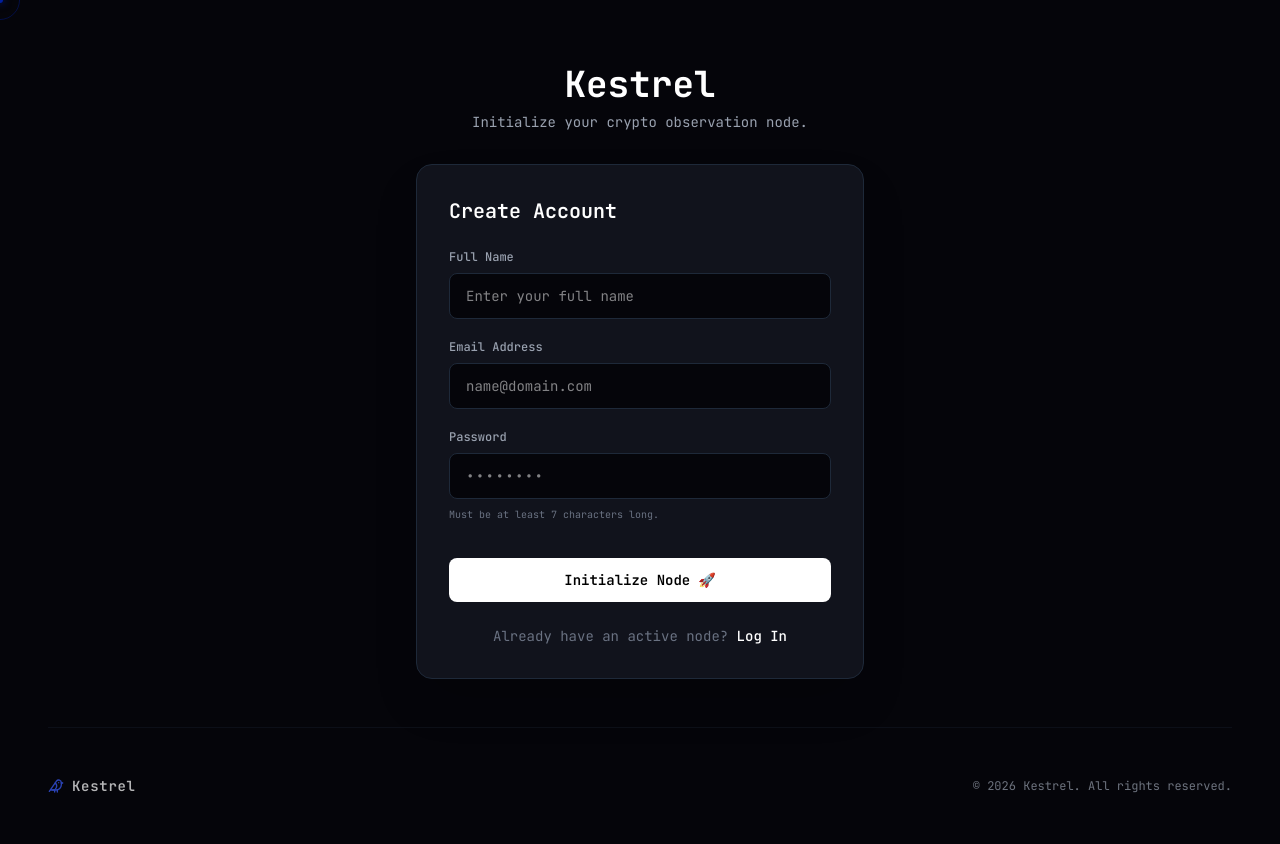
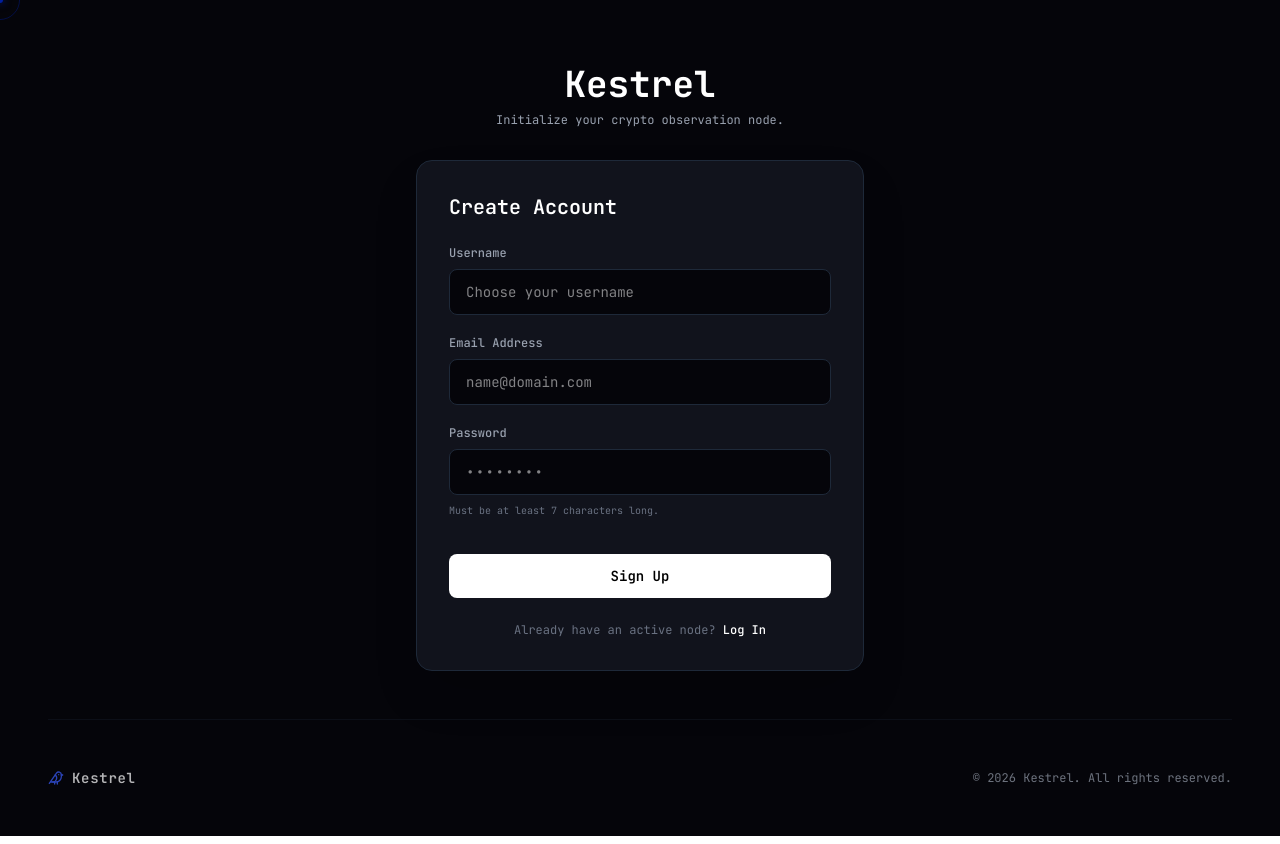
Before and after one commit to saiiie/Kestrel, a React (Vite) app in the folder frontend/: page /register in a window 1280 px wide. Built offline with nearby package versions, Linux system fonts and the light colour scheme.

Commit message:
style: adjusted text and component scaling across multiple screens

```diff
--- a/frontend/src/components/AlertsTable.jsx
+++ b/frontend/src/components/AlertsTable.jsx
@@ -47,7 +47,7 @@ const AlertsTable = memo(({ rules, livePrices, onOpenNewAlert, onEditAlert, onDe
                         <tbody className="divide-y divide-gray-800/30">
                             {currentRules.length === 0 ? (
                                 <tr>
-                                    <td colSpan="5" className="py-12 text-center text-gray-500">
+                                    <td colSpan="5" className="py-12 text-center text-sm text-gray-500">
                                         No alerts configured yet. Click 'New Alert' to start monitoring.
                                     </td>
                                 </tr>
--- a/frontend/src/components/ProfileSettingsCard.jsx
+++ b/frontend/src/components/ProfileSettingsCard.jsx
@@ -30,7 +30,7 @@ const ProfileSettingsCard = ({ initialData }) => {
         <div ref={cardRef} className="bg-[#0F111A] rounded-xl border border-gray-800/50 p-8 shadow-xl">
             <div className="flex items-center mb-8">
                 <svg className="w-5 h-5 text-indigo-400 mr-3" fill="none" stroke="currentColor" viewBox="0 0 24 24"><path strokeLinecap="round" strokeLinejoin="round" strokeWidth="2" d="M16 7a4 4 0 11-8 0 4 4 0 018 0zM12 14a7 7 0 00-7 7h14a7 7 0 00-7-7z" /></svg>
-                <h2 className="text-xl font-bold text-white tracking-wide">Profile Settings</h2>
+                <h2 className="text-lg font-bold text-white tracking-wide">Profile Settings</h2>
             </div>
 
             <div className="space-y-6">
--- a/frontend/src/components/Sidebar.jsx
+++ b/frontend/src/components/Sidebar.jsx
@@ -7,7 +7,7 @@ const Sidebar = () => {
     const { logout } = useAuth();
     // Helper function to handle the active vs inactive wrapper classes
     const navLinkClasses = ({ isActive }) =>
-        `flex items-center px-6 py-3 transition-all group border-l-4 ${isActive
+        `flex items-center px-6 py-3 text-sm transition-all group border-l-4 ${isActive
             ? 'bg-[#1A1D2D] text-white border-indigo-500'
             : 'text-gray-400 hover:text-white hover:bg-[#1A1D2D] border-transparent'
         }`;
@@ -18,10 +18,10 @@ const Sidebar = () => {
             {/* Brand Header */}
             <div className="p-6">
                 <div className="flex items-center space-x-2 text-indigo-500 mb-1">
-                    <Bird size={24} strokeWidth={2.5} />
-                    <h1 className="text-xl font-bold tracking-wider text-white">Kestrel</h1>
+                    <Bird size={20} strokeWidth={2.5} />
+                    <h1 className="text-lg font-bold tracking-wider text-white">Kestrel</h1>
                 </div>
-                <p className="text-xs text-gray-500">v1.0.4-Celestial</p>
+                <p className="text-[10px] text-gray-500">v1.0.4-Celestial</p>
             </div>
 
             {/* Navigation Links */}
@@ -54,7 +54,7 @@ const Sidebar = () => {
             <div className="p-6 mb-4">
                 <button
                     onClick={logout}
-                    className="flex items-center text-gray-400 hover:text-red-400 transition-colors group"
+                    className="flex items-center text-sm text-gray-400 hover:text-red-400 transition-colors group"
                 >
                     <LogOut size={18} className="mr-3" />
                     <span className="font-medium">Log Out</span>
--- a/frontend/src/components/Topbar.jsx
+++ b/frontend/src/components/Topbar.jsx
@@ -1,19 +1,16 @@
 import React from 'react';
+import { useAuth } from '../context/AuthContext';
 
 const Topbar = () => {
+    const { user } = useAuth();
+    const firstName = user?.username ? user.username.split(' ')[0] : 'Observer';
+
     return (
         <header className="h-20 px-8 flex items-center justify-end border-b border-gray-800/20 bg-[#090A11]">
             <div className="flex items-center space-x-4">
                 <span className="text-sm font-medium text-gray-300">
-                    Welcome back, <span className="text-white font-semibold">Observer</span>
+                    Welcome back, <span className="text-white font-semibold">{firstName}</span>
                 </span>
-
-                {/* User Avatar Placeholder */}
-                <div className="w-8 h-8 rounded-full bg-[#1A1D2D] border border-gray-700 flex items-center justify-center text-gray-400 hover:text-white hover:border-gray-500 cursor-pointer transition-all">
-                    <svg className="w-4 h-4" fill="none" stroke="currentColor" viewBox="0 0 24 24">
-                        <path strokeLinecap="round" strokeLinejoin="round" strokeWidth="2" d="M16 7a4 4 0 11-8 0 4 4 0 018 0zM12 14a7 7 0 00-7 7h14a7 7 0 00-7-7z" />
-                    </svg>
-                </div>
             </div>
         </header>
     );
--- a/frontend/src/pages/Login.jsx
+++ b/frontend/src/pages/Login.jsx
@@ -38,7 +38,7 @@ const Login = () => {
             <div className="flex-grow flex flex-col justify-center items-center py-12">
                 <div className="text-center mb-8">
                     <h1 className="text-4xl font-bold text-white mb-2">Kestrel</h1>
-                    <p className="text-gray-400 text-sm">Welcome Back — Access your crypto dashboard</p>
+                    <p className="text-gray-400 text-xs">Welcome Back — Access your crypto dashboard</p>
                 </div>
 
                 <div className="w-full max-w-md bg-[#11131C] rounded-2xl border border-gray-800 p-8 shadow-2xl">
@@ -95,7 +95,7 @@ const Login = () => {
                     </form>
 
                     <div className="mt-6 text-center">
-                        <p className="text-sm text-gray-500">
+                        <p className="text-xs text-gray-500">
                             Don't have an account? <Link to="/register" className="text-white hover:underline font-medium">Sign Up</Link>
                         </p>
                     </div>
--- a/frontend/src/pages/Register.jsx
+++ b/frontend/src/pages/Register.jsx
@@ -45,7 +45,7 @@ const Register = () => {
             <div className="flex-grow flex flex-col justify-center items-center py-12">
                 <div className="text-center mb-8">
                     <h1 className="text-4xl font-bold text-white mb-2">Kestrel</h1>
-                    <p className="text-gray-400 text-sm">Initialize your crypto observation node.</p>
+                    <p className="text-gray-400 text-xs">Initialize your crypto observation node.</p>
                 </div>
 
                 <div className="w-full max-w-md bg-[#11131C] rounded-2xl border border-gray-800 p-8 shadow-2xl">
@@ -59,13 +59,13 @@ const Register = () => {
 
                     <form onSubmit={handleSubmit} className="space-y-5">
                         <div>
-                            <label className="block text-xs font-medium text-gray-400 mb-2">Full Name</label>
+                            <label className="block text-xs font-medium text-gray-400 mb-2">Username</label>
                             <input
                                 type="text"
                                 value={name}
                                 onChange={(e) => setName(e.target.value)}
                                 className="w-full bg-[#05050A] border border-gray-800 rounded-lg px-4 py-3 text-white text-sm focus:outline-none focus:border-indigo-500 transition-colors"
-                                placeholder="Enter your full name"
+                                placeholder="Choose your username"
                                 required
                             />
                         </div>
@@ -108,8 +108,7 @@ const Register = () => {
                                     </svg>
                                 ) : (
                                     <>
-                                        <span>Initialize Node</span>
-                                        <span>🚀</span>
+                                        <span>Sign Up</span>
                                     </>
                                 )}
                             </button>
@@ -117,7 +116,7 @@ const Register = () => {
                     </form>
 
                     <div className="mt-6 text-center">
-                        <p className="text-sm text-gray-500">
+                        <p className="text-xs text-gray-500">
                             Already have an active node? <Link to="/login" className="text-white hover:underline font-medium">Log In</Link>
                         </p>
                     </div>
--- a/frontend/src/pages/Settings.jsx
+++ b/frontend/src/pages/Settings.jsx
@@ -20,7 +20,7 @@ const Settings = () => {
 
                 {/* Header Section */}
                 <div className="mb-8">
-                    <h1 className="text-3xl font-bold text-white mb-2">System Configuration</h1>
+                    <h1 className="text-xl font-bold text-white mb-2">System Configuration</h1>
                     <p className="text-sm text-gray-400">
                         Manage your Kestrel profile details and set your alert pipelines.
                     </p>
```
Also changed, not shown: frontend/src/components/AlertPipelineCard.jsx (+5 -6 lines).
